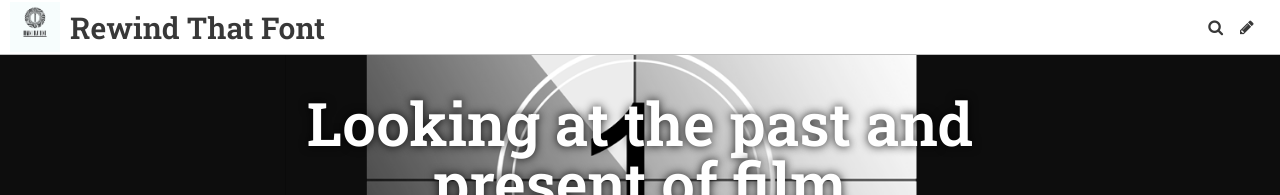
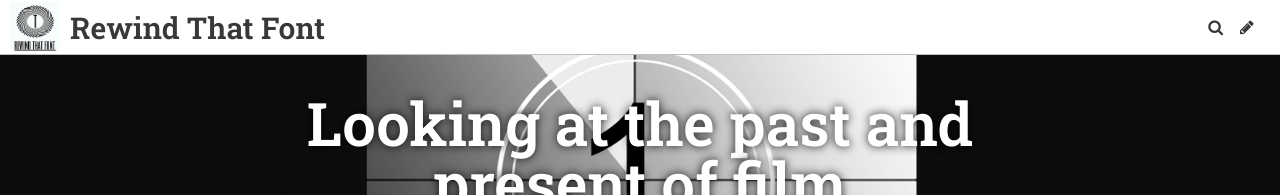
Before and after one commit to hrmcneil3/rewind, a Jekyll site: the page built from index.html, in a window 1280 px wide. Shown: the top 195 px of the page. Built offline with Jekyll 4.4.1, drawn with Linux system fonts in a browser that asks for light colours; some web fonts are replaced; the list of posts is cut into pages by our own code.

Commit message:
Update Settings “general”

```diff
--- a/_data/settings.yml
+++ b/_data/settings.yml
@@ -5,7 +5,7 @@ header_text: "Looking at the past and present of film typography. "
 footer_text: Copyright 2020 Rewind That Font
 header_feature_image: ../uploads/film-career.png
 bannerheight: 20vmax
-logo: ../uploads/black-event-photographer-logo-2.jpg
+logo: ../uploads/ec07f973-6231-472e-9621-0678c778ce5e_4_5005_c.jpeg
 favicon: /uploads/favicon.ico
 gridlayout: false
 fixednavbar: false
```
Also changed, not shown: uploads/ec07f973-6231-472e-9621-0678c778ce5e_4_5005_c.jpeg (added).
